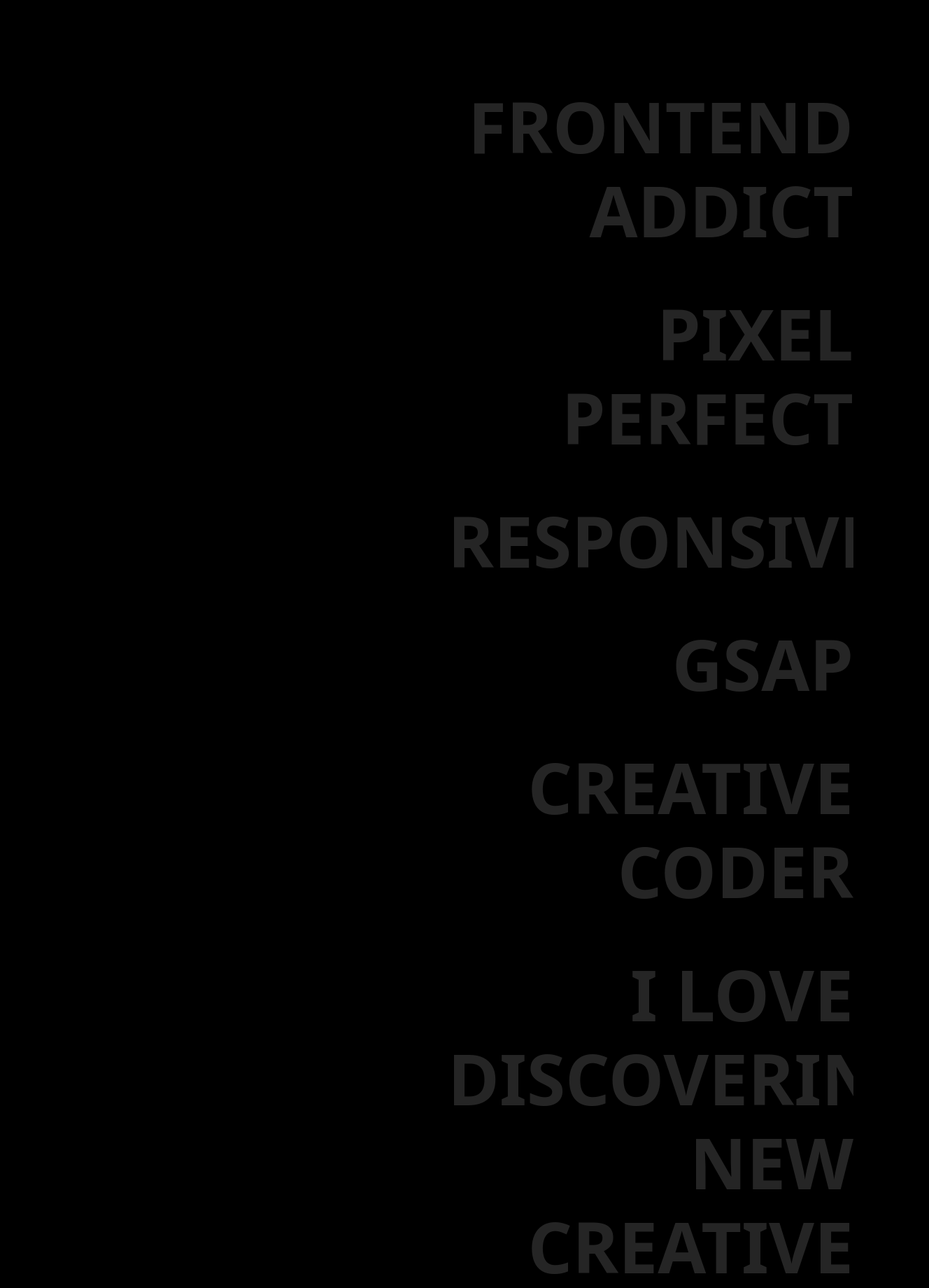
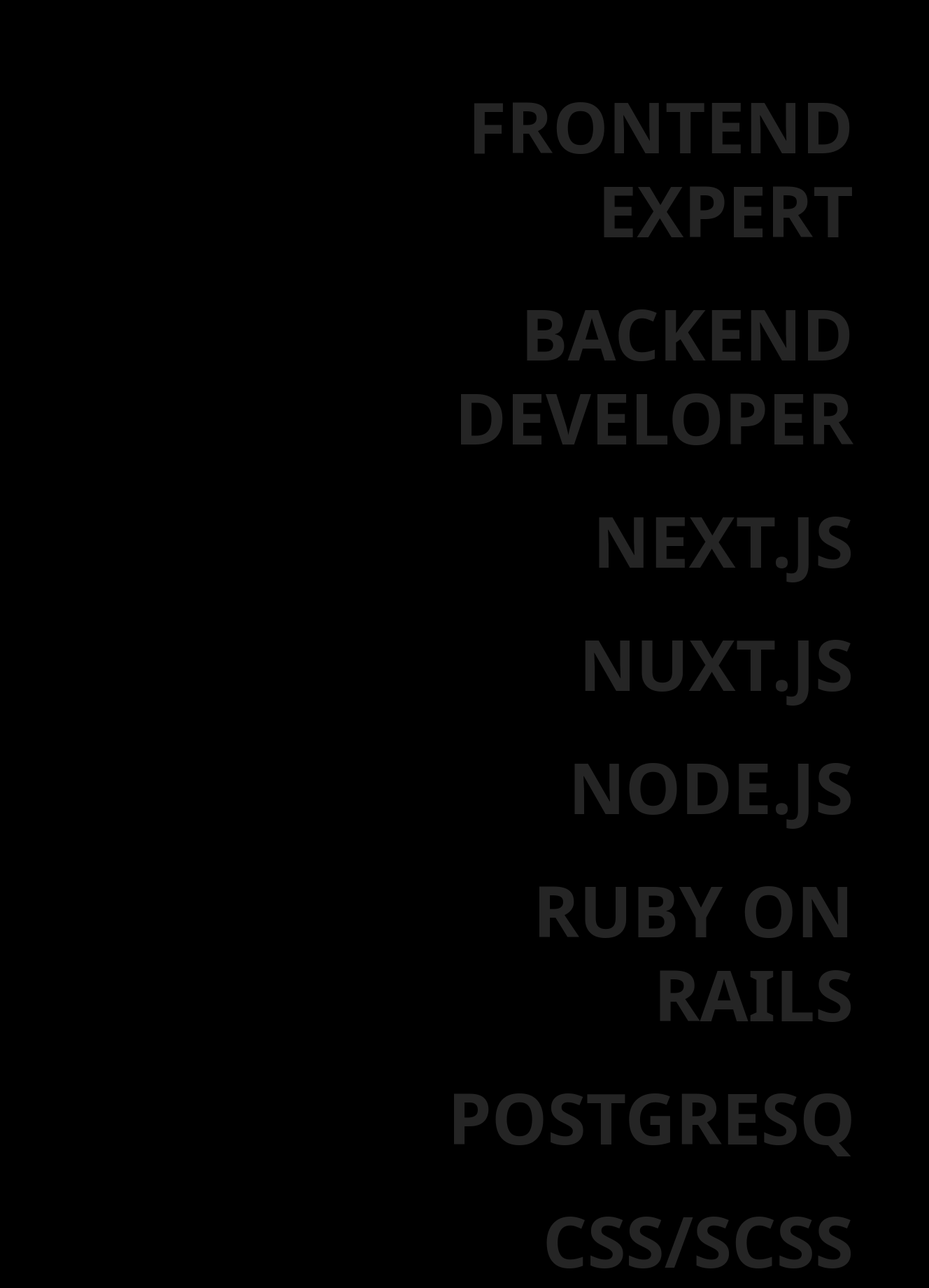
Before and after one commit to kevinlo123/portfolio-2024, a Next.js app: page / in a window 1280 px wide. Shown: the part 880-2720 px from the top of the page at 70% size, 1328 px wide, since content can reach past the window. Built offline with nearby package versions, Linux system fonts and the light colour scheme; no server answers; the database is empty; a web font is replaced by a local one.

Commit message:
updated content

```diff
--- a/src/app/components/TextAnimation.js
+++ b/src/app/components/TextAnimation.js
@@ -99,6 +99,17 @@
 
     tl8.to("#eighth", { backgroundPositionX: '0%' })
 
+    let tl9 = gsap.timeline({
+      scrollTrigger: {
+        trigger: "#ninth",
+        start: "-=500",
+        end: "-=350",
+        scrub: 1,
+      },
+    });
+
+    tl9.to("#ninth", { backgroundPositionX: '0%' })
+
 
   }, []);
 
@@ -110,14 +121,15 @@
           </div>
         </div>
         <div className="text col-span-12 lg:col-span-6 flex flex-col gap-14">
-          <p id="first" className="about uppercase font-bold text-right text-[40px] lg:text-[100px] first-p">FRONTEND ADDICT</p>
-          <p id="second" className="about uppercase font-bold text-right text-[40px] lg:text-[100px]">PIXEL PERFECT</p>
-          <p id="third" className="about uppercase font-bold text-right text-[40px] lg:text-[100px]">RESPONSIVE</p>
-          <p id="fourth" className="about uppercase font-bold text-right text-[40px] lg:text-[100px]">GSAP</p>
-          <p id="fifth" className="about uppercase font-bold text-right text-[40px] lg:text-[100px]">CREATIVE CODER</p>
-          <p id="sixth" className="about uppercase font-bold text-right text-[40px] lg:text-[100px]">I love discovering new creative worlds</p>
-          <p id="seventh" className="about uppercase font-bold text-right text-[40px] lg:text-[100px]">ACCESSIBLE</p>
-          <p id="eighth" className="about uppercase font-bold text-right text-[40px] lg:text-[100px]">SEO</p>
+          <p id="first" className="about uppercase font-bold text-right text-[40px] lg:text-[100px] first-p">FRONTEND EXPERT</p>
+          <p id="second" className="about uppercase font-bold text-right text-[40px] lg:text-[100px]">BACKEND DEVELOPER</p>
+          <p id="third" className="about uppercase font-bold text-right text-[40px] lg:text-[100px]">NEXT.JS</p>
+          <p id="fourth" className="about uppercase font-bold text-right text-[40px] lg:text-[100px]">NUXT.JS</p>
+          <p id="fifth" className="about uppercase font-bold text-right text-[40px] lg:text-[100px]">NODE.JS</p>
+          <p id="sixth" className="about uppercase font-bold text-right text-[40px] lg:text-[100px]">RUBY ON RAILS</p>
+          <p id="seventh" className="about uppercase font-bold text-right text-[40px] lg:text-[100px]">POSTGRESQL</p>
+          <p id="eighth" className="about uppercase font-bold text-right text-[40px] lg:text-[100px]">CSS/SCSS</p>
+          <p id="ninth" className="about uppercase font-bold text-right text-[40px] lg:text-[100px]">TAILWIND CSS</p>
         </div>
       </section>
     )
```
